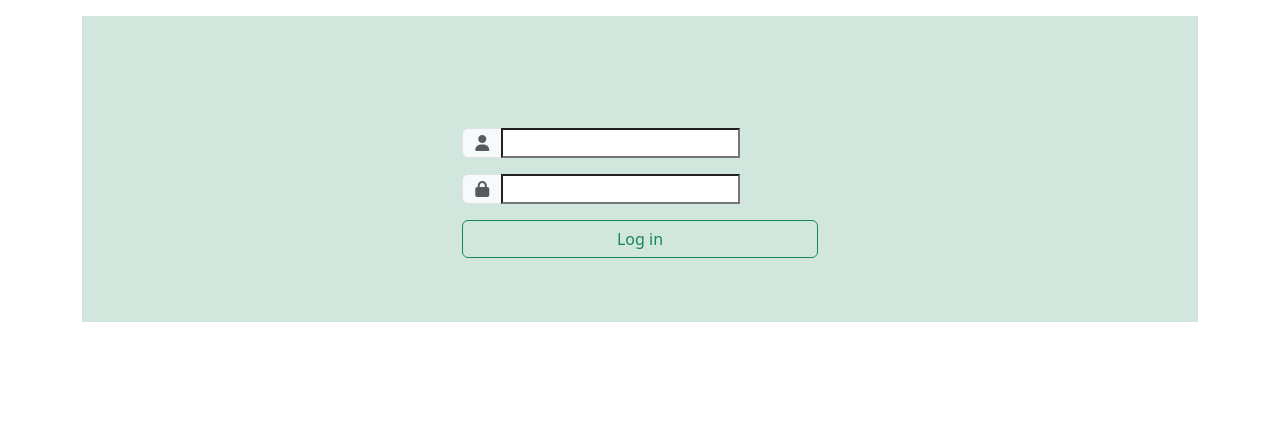
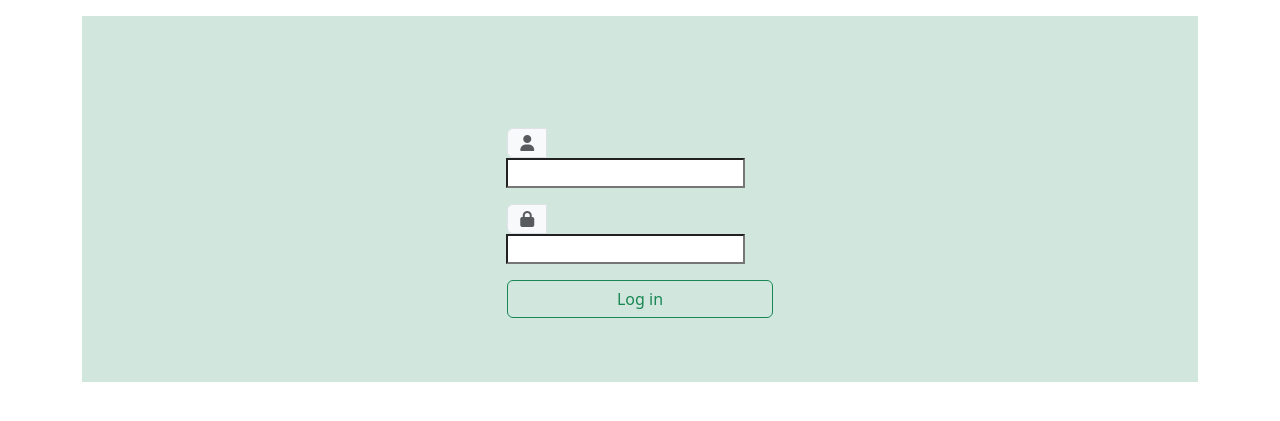
Before and after one commit to tankishev/et_billing, a Django app: template templates/registration/login.html in a window 1280 px wide. Shown: the part 72-493 px from the top of the page. Run offline with Django 3.2, Linux system fonts and the light colour scheme; the template is opened without the code that fills it, so the values that code supplies are empty, except form fields; tables that the repository leaves empty hold one stand-in row (values such as "Sample post"); form fields are guessed from the names that the template uses; some libraries are stand-ins or nearby versions.

Commit message:
change column sizing

```diff
--- a/templates/registration/login.html
+++ b/templates/registration/login.html
@@ -5,9 +5,9 @@
 {% block content %}
     <div class="container">
         <div class="row justify-content-center">
-            <div class="col-5">
+            <div class="col-md-4">
                 <div class="row justify-content-center">
-                    <div class="col mh-5 mt-5 p-5 rounded">
+                    <div class="col mt-5 p-5 rounded">
                         <form class="form-signin" method="post" action="{% url 'login' %}">
                             {% csrf_token %}
                             <div class="input-group mb-3">
```
